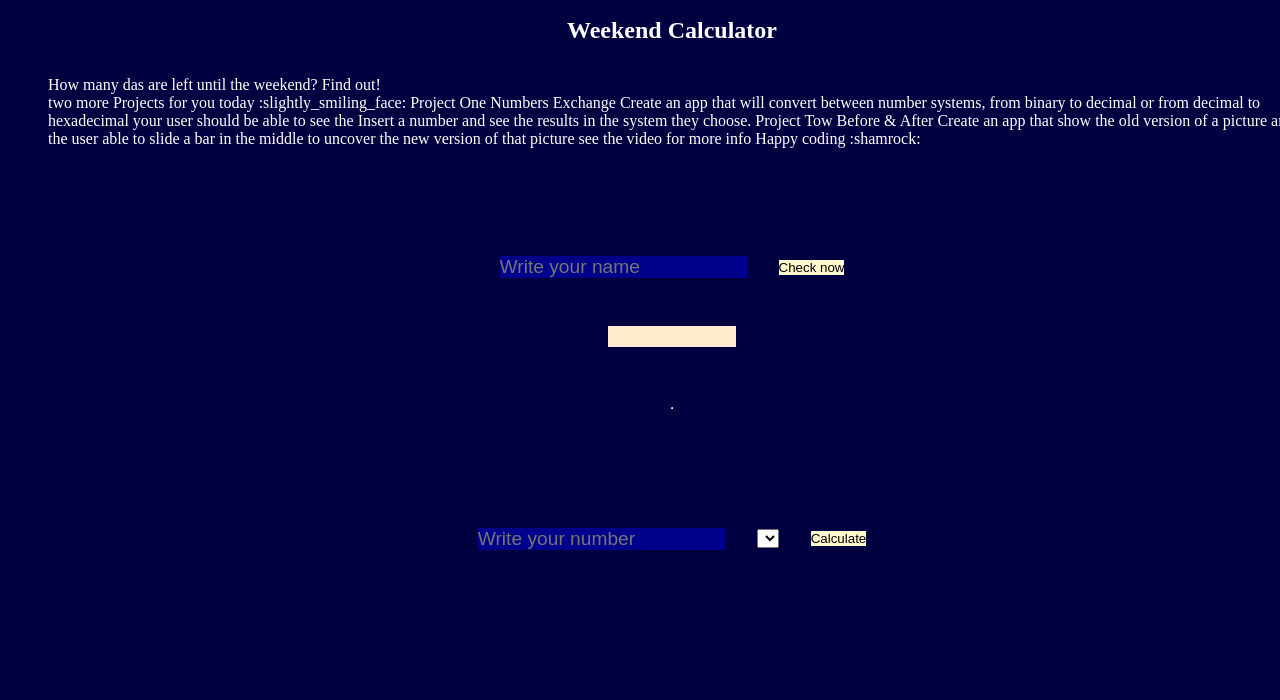
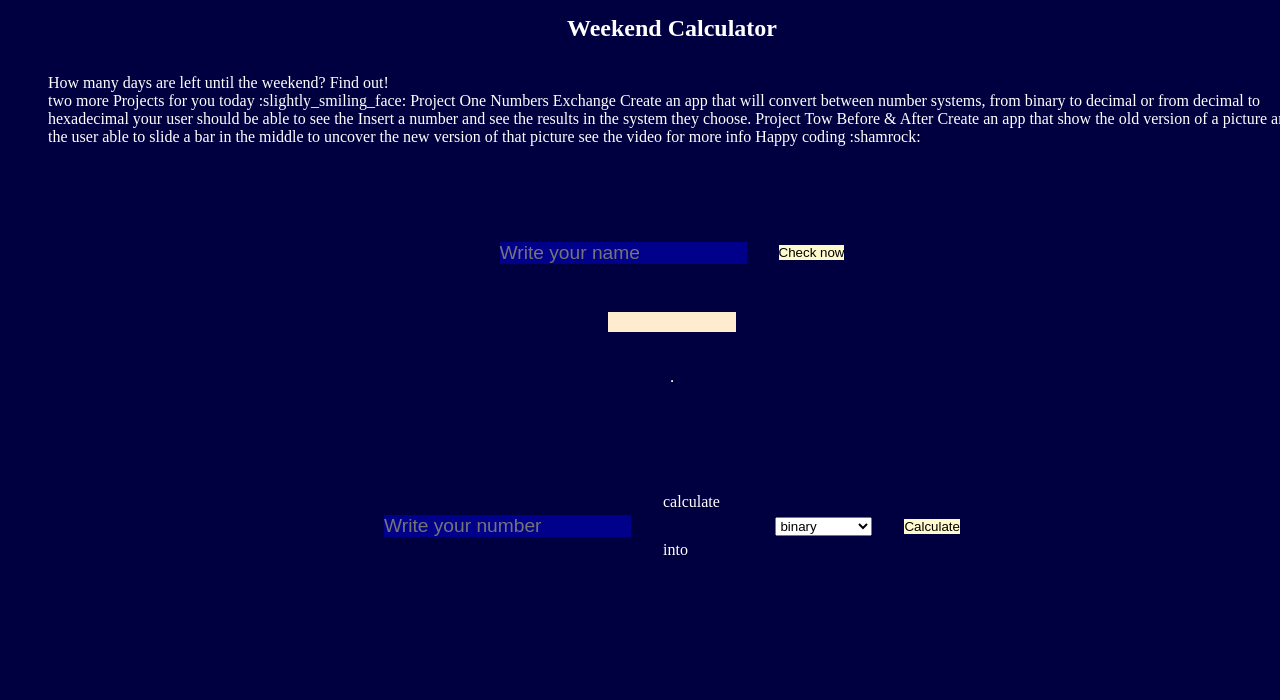
Before and after one commit to VivianeBusch-Wallace/funStuff, a plain HTML site: page index.html in a window 1280 px wide. Shown: the part 100-800 px from the top of the page. Drawn offline with Linux system fonts and the light colour scheme.

Commit message:
added first selection options to convert to

```diff
--- a/index.html
+++ b/index.html
@@ -17,7 +17,7 @@
     <h1>Check out my creations and try them out</h1>
     <h2>Weekend Calculator</h2>
     <p>
-      How many das are left until the weekend? Find out!
+      How many days are left until the weekend? Find out!
       <br />
       two more Projects for you today :slightly_smiling_face: Project One
       Numbers Exchange Create an app that will convert between number systems,
@@ -46,7 +46,13 @@
           id="user-input-number"
           placeholder="Write your number"
         />
-        <select name="base" id="base-system"></select>
+        <p>calculate into</p>
+        <select name="base" id="base-system">
+          <option value="2">binary</option>
+          <option value="8">octonal</option>
+          <option value="10">decimal</option>
+          <option value="16">hexadecimal</option>
+        </select>
         <button id="calculate-num-sys-btn">Calculate</button>
       </form>
       <div class="conversion-result"></div>
```
